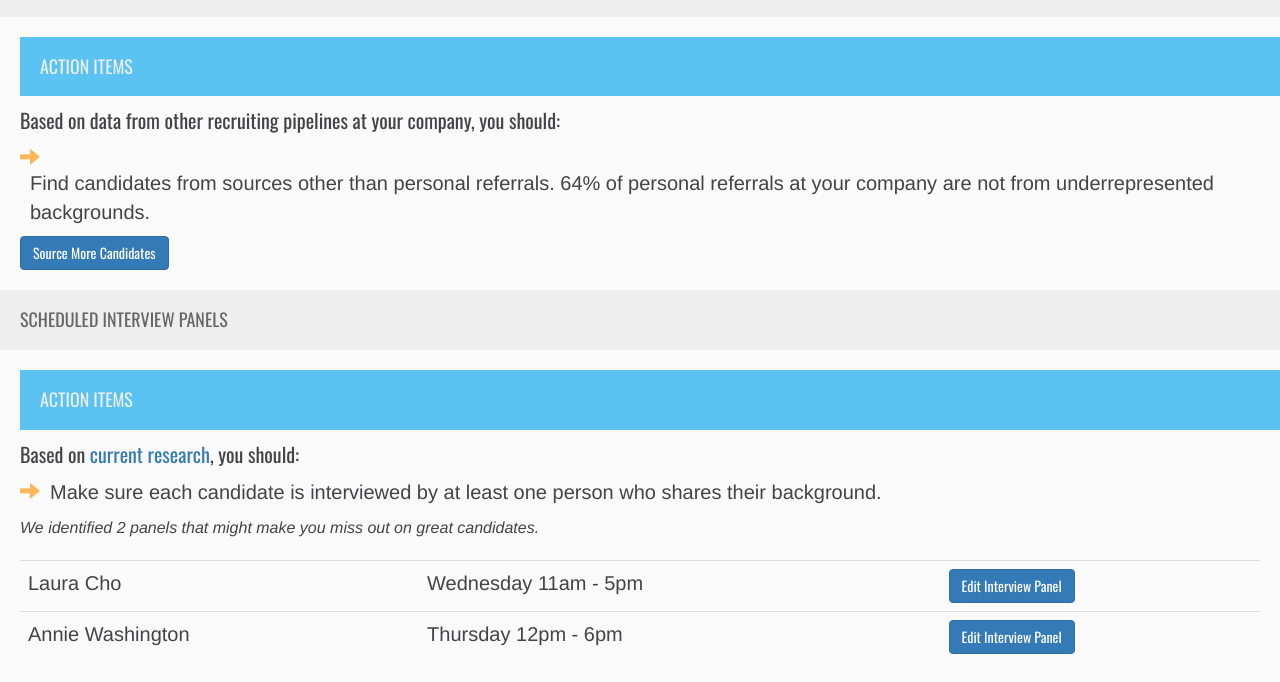
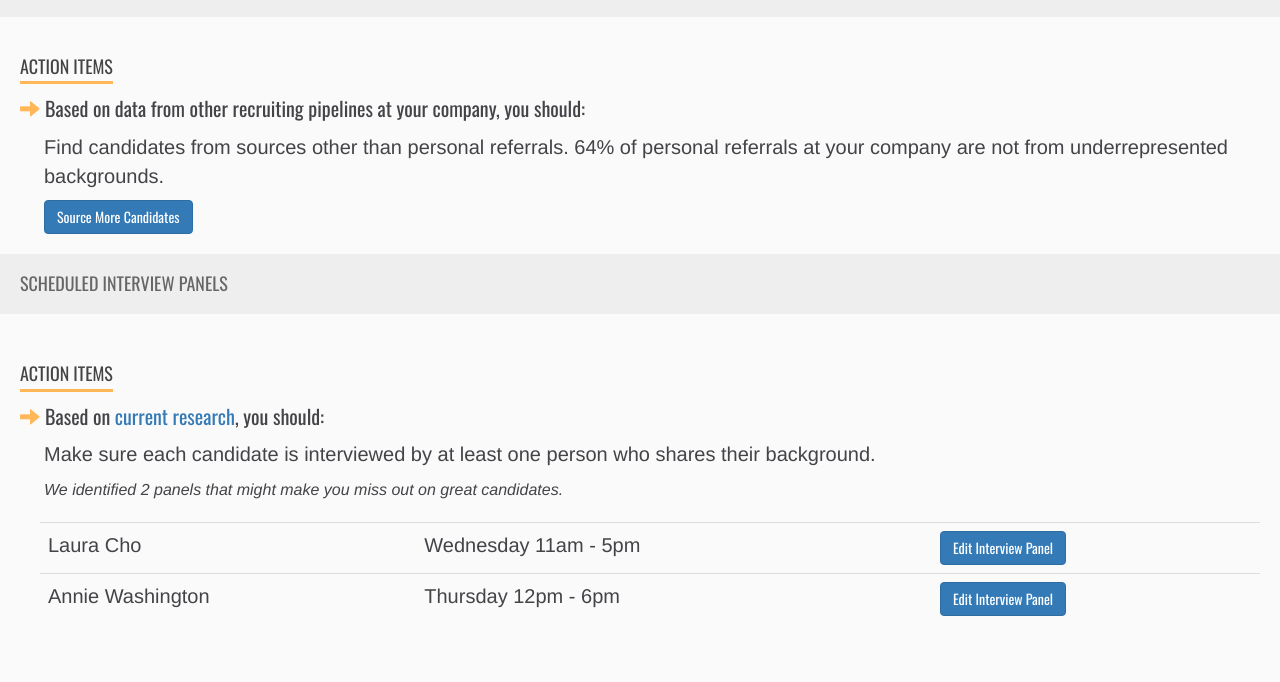
Before and after one commit to saragilford/hiring-diversity-tracker, a website: page frontend_engineer.html in a window 1280 px wide. Shown: the part 843-1525 px from the top of the page. After the commit the page ends 1487 px from the top, so only its background shows below. Drawn offline with nearby package versions, Linux system fonts and the light colour scheme.

Commit message:
Formatting tweaks

```diff
--- a/frontend_engineer.html
+++ b/frontend_engineer.html
@@ -1,13 +1,15 @@
 <!doctype html>
 <html>
+
 <head>
   <meta name="viewport" content="width=device-width, initial-scale=1">
   <link rel="stylesheet" href="https://maxcdn.bootstrapcdn.com/bootstrap/3.3.7/css/bootstrap.min.css">
   <link href="https://fonts.googleapis.com/css?family=Oswald" rel="stylesheet">
-  <link rel = "stylesheet" type = "text/css" href = "styles.css" />
+  <link rel="stylesheet" type="text/css" href="styles.css" />
   <script src="https://ajax.googleapis.com/ajax/libs/jquery/1.12.4/jquery.min.js"></script>
   <script src="https://maxcdn.bootstrapcdn.com/bootstrap/3.3.7/js/bootstrap.min.js"></script>
 </head>
+
 <body>
   <div class='hero'>
     <h1>Diversity Metrics > Frontend Engineer</h1>
@@ -55,17 +57,19 @@
   </div>
   <div class="todo">
     <h2>Action Items</h2>
-      <p class="reason">Based on data from other recruiting pipelines at your company, you should:</p>
-      <span class="glyphicon glyphicon-arrow-right"></span><p class="suggestion">Find candidates from sources other than personal referrals. 64% of personal referrals at your company are not from underrepresented backgrounds.</p>
+    <p class="reason"><span class="glyphicon glyphicon-arrow-right"></span>Based on data from other recruiting pipelines at your company, you
+      should:</p>
+    <p class="suggestion">Find candidates from sources other than personal referrals. 64% of personal referrals at your company are not from underrepresented
+      backgrounds.</p>
     <button type="button" class="btn btn-primary">Source More Candidates</button>
   </div>
   <h2>Scheduled Interview Panels</h2>
   <div class="todo">
     <h2>Action Items</h2>
-      <p class="reason">Based on <a href="https://hbr.org/2016/04/if-theres-only-one-woman-in-your-candidate-pool-theres-statistically-no-chance-shell-be-hired">current research</a>, you should:</p>
-      <span class="glyphicon glyphicon-arrow-right"></span><p class="suggestion">Make sure each candidate is interviewed by at least one person who shares their background.</p>
+    <p class="reason"><span class="glyphicon glyphicon-arrow-right"></span>Based on <a href="https://hbr.org/2016/04/if-theres-only-one-woman-in-your-candidate-pool-theres-statistically-no-chance-shell-be-hired">current research</a>,
+      you should:</p>
+    <p class="suggestion">Make sure each candidate is interviewed by at least one person who shares their background.</p>
     <p class="information">We identified 2 panels that might make you miss out on great candidates.</p>
-    </div>
     <div class="table-responsive interview-table">
       <table class="table">
         <tbody>
@@ -81,6 +85,10 @@
           </tr>
         </tbody>
       </table>
+    </div>
+  </div>
+
   <script src="node_modules/highcharts/highcharts.js"></script>
 </body>
+
 </html>
--- a/styles.css
+++ b/styles.css
@@ -82,8 +82,21 @@ h2 {
 }
 
 .todo h2 {
-  background-color: #5AC3F1;
-  color: #eee;
+  color: #444;
+  background: 0;
+  padding: 20px 0 5px;
+  border-bottom: 3px solid #ffb758;
+  display: inline-block;
+}
+
+.todo .glyphicon-arrow-right {
+  margin-right: 5px;
+}
+
+.todo .information,
+.todo .suggestion,
+.todo button {
+  margin-left: 24px;
 }
 
 .todo span {
```
Lines whose indentation alone changed are shown as unchanged.
